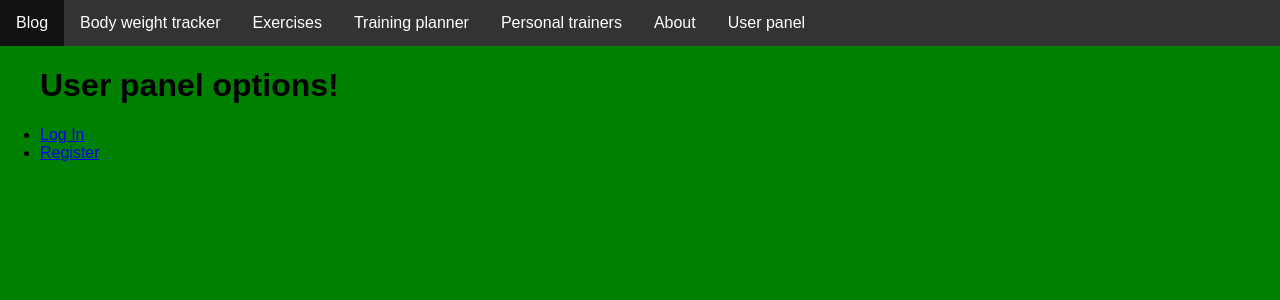
After one commit to piotr-GG/fitness_tracker, a Flask app: page /auth/user_panel in a window 1280 px wide. The commit adds this page. Shown: the top 300 px of the page. Run offline with Flask 3, Linux system fonts and the light colour scheme; parts of the project's set-up code (start-up, migrations or seed data) failed here and were passed over.

Commit message:
Added first scratch for auth and user panel functionalities

```diff
--- a/ft_app/__init__.py
+++ b/ft_app/__init__.py
@@ -47,6 +47,10 @@ def create_app(test_config=None):
 
     from . import about
     app.register_blueprint(about.bp)
+
+    from . import auth
+    app.register_blueprint(auth.bp)
+
     return app
 
 
--- /dev/null
+++ b/ft_app/auth.py
@@ -0,0 +1,20 @@
+from flask import Blueprint, flash, g, redirect, request, session, url_for, render_template
+from werkzeug.security import check_password_hash, generate_password_hash
+
+bp = Blueprint('auth', __name__, url_prefix='/auth')
+
+
+@bp.route('/user_panel', methods=['GET', 'POST'])
+def user_panel():
+    return render_template("auth/user_panel.html")
+
+
+
+@bp.route('/login', methods=['GET', 'POST'])
+def login():
+    return render_template("auth/login.html")
+
+
+@bp.route('/register', methods=['GET', 'POST'])
+def register():
+    return render_template("auth/register.html")
--- /dev/null
+++ b/ft_app/templates/auth/user_panel.html
@@ -0,0 +1,18 @@
+{% extends 'base.html' %}
+
+{% block head %}
+    <title>{% block title %}User panel{% endblock %}</title>
+{% endblock %}
+
+{% block body %}
+    <ul>
+        <h1>User panel options!</h1>
+        {% if g.user %}
+        <li>User panel 101</li>
+        <li>Have fun and all good stuff</li>
+        {% else %}
+        <li><a href="{{ url_for('auth.login') }}">Log In</a></li>
+        <li><a href="{{ url_for('auth.register') }}">Register</a></li>
+        {% endif %}
+    </ul>
+{% endblock %}
--- a/ft_app/templates/base.html
+++ b/ft_app/templates/base.html
@@ -15,6 +15,7 @@
     <li class="navbar"><a class="navbar" href="{{ url_for('training_planner.index') }}">Training planner</a></li>
     <li class="navbar"><a class="navbar" href="{{ url_for('personal_trainers.index') }} ">Personal trainers</a></li>
     <li class="navbar"><a class="navbar" href="{{ url_for('about.index') }}">About</a></li>
+    <li class="navbar"><a class="navbar" href="{{ url_for('auth.user_panel') }}">User panel</a></li>
 </ul>
     {%block body %}{% endblock %}
 </body>
```
Also changed, not shown: ft_app/templates/auth/login.html (added, +15 -0 lines), ft_app/templates/auth/register.html (added, +15 -0 lines).
